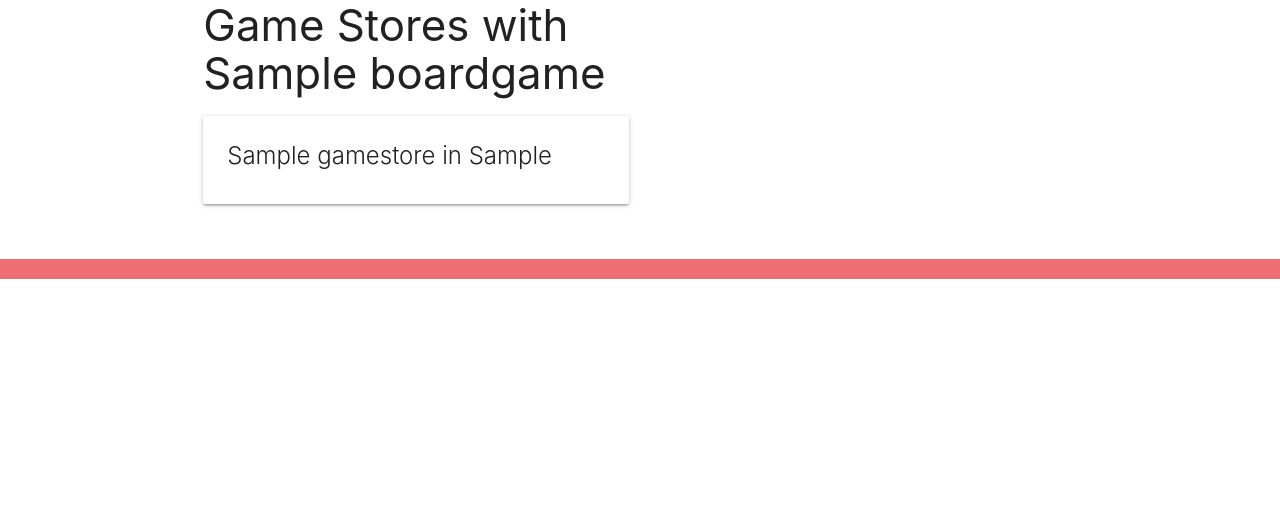
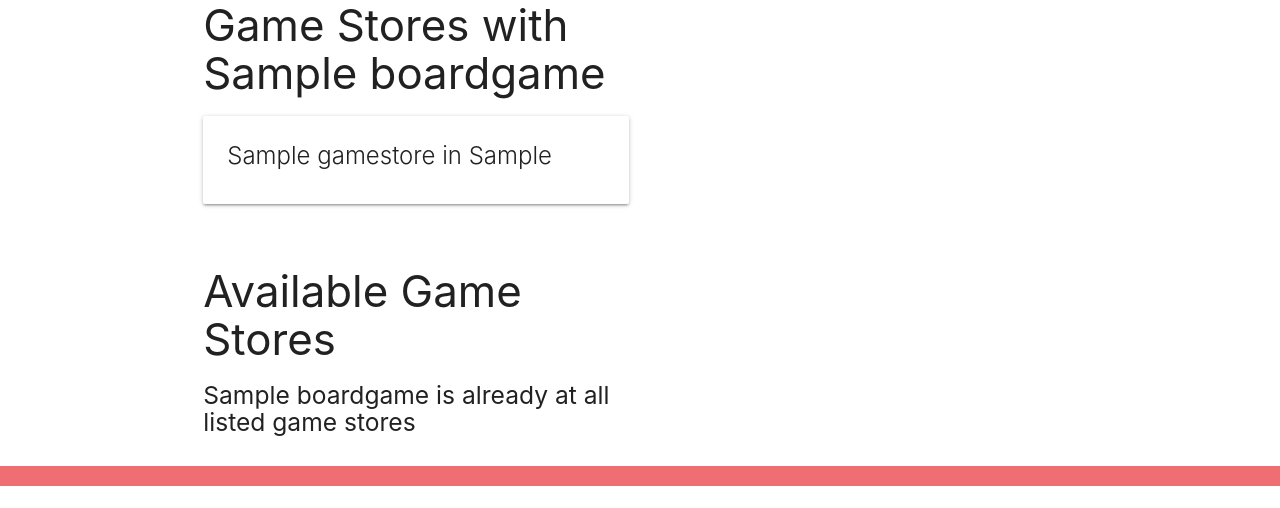
Before and after one commit to sean-yates/Board-Game-Collector, a Django app: page /boardgames/1 in a window 1280 px wide. Shown: the part 567-1075 px from the top of the page. Before the commit the page ends 846 px from the top, so only its background shows below. Run offline with Django 3.2, Linux system fonts and the light colour scheme; tables that the repository leaves empty hold one stand-in row (values such as "Sample post").

Commit message:
can add gamestores to a boargame through the ui

```diff
--- a/main_app/templates/boardgames/detail.html
+++ b/main_app/templates/boardgames/detail.html
@@ -55,5 +55,28 @@
       {% endfor %}
     </div>
   </div>
+  <div class="col s6">
+    <h3>Available Game Stores</h3>
+    {% if gamestores.count %} {% for gamestore in gamestores.all %}
+    <div class="card">
+      <div class="card-content">
+        <span class="card-title"
+          >{{gamestore.name}} in {{gamestore.location }}</span
+        >
+      </div>
+      <div class="card-action">
+        <form
+          action="{% url 'assoc_gamestore' boardgame.id gamestore.id %}"
+          method="post"
+        >
+          {% csrf_token %}
+          <button type="submit" class="btn">Add</button>
+        </form>
+      </div>
+    </div>
+    {% endfor %} {% else %}
+    <h5>{{boardgame.name}} is already at all listed game stores</h5>
+    {% endif %}
+  </div>
   {% endblock %}
 </div>
--- a/main_app/urls.py
+++ b/main_app/urls.py
@@ -15,6 +15,8 @@ urlpatterns = [
          views.BoardgameDelete.as_view(), name='boardgames_delete'),
     path('boardgames/<int:boardgame_id>/add_piece/',
          views.add_piece, name='add_piece'),
+    path('boardgamess/<int:boardgame_id>/assoc_gamestore/<int:gamestore_id>/',
+         views.assoc_gamestore, name='assoc_gamestore'),
 
 
     # gamestore urls
--- a/main_app/views.py
+++ b/main_app/views.py
@@ -25,10 +25,13 @@ def boardgames_index(request):
 
 def boardgames_detail(request, boardgame_id):
     boardgame = Boardgame.objects.get(id=boardgame_id)
+    gamestores_boardgame_doesnt_have = Gamestore.objects.exclude(
+        id__in=boardgame.gamestores.all().values_list('id'))
     piece_form = PieceForm()
     context = {
         'boardgame': boardgame,
-        'piece_form': piece_form
+        'piece_form': piece_form,
+        'gamestores': gamestores_boardgame_doesnt_have
     }
     return render(request, 'boardgames/detail.html', context)
 
@@ -88,3 +91,9 @@ class Update_gamestore(UpdateView):
 class Delete_gamestore(DeleteView):
     model = Gamestore
     success_url = '/gamestores/'
+
+
+def assoc_gamestore(request, boardgame_id, gamestore_id):
+    # Note that you can pass a toy's id instead of the whole object
+    Boardgame.objects.get(id=boardgame_id).gamestores.add(gamestore_id)
+    return redirect('detail', boardgame_id=boardgame_id)
```
